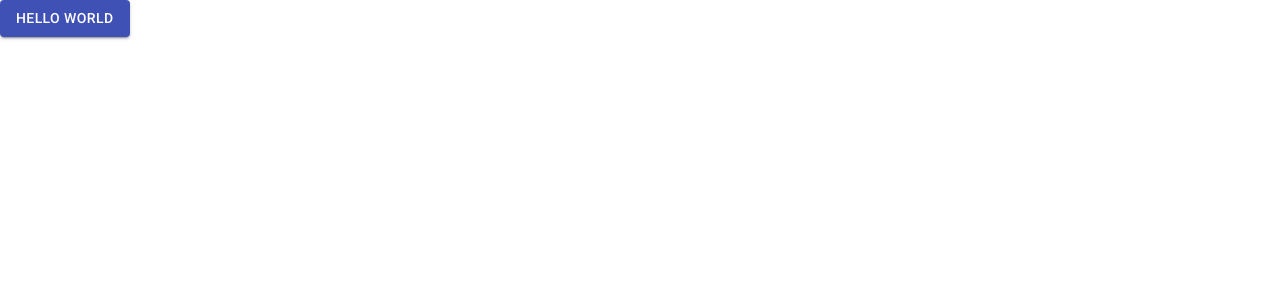
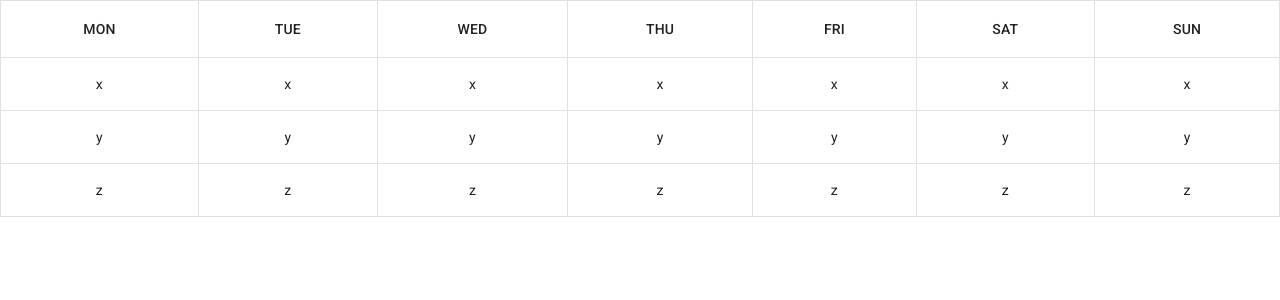
Before and after one commit to SilveiraGuilherme/agenda, a React (Create React App) app: page / in a window 1280 px wide. Shown: the top 300 px of the page. Built offline with nearby package versions, Linux system fonts and the light colour scheme.

Commit message:
Added calendar table

```diff
--- a/src/app/App.tsx
+++ b/src/app/App.tsx
@@ -1,12 +1,7 @@
-import { Button } from '@material-ui/core';
-import { getEventsEndpoint } from '../backend';
+import CalendarScreen from './CalendarScreen';
 
 function App() {
-  return (
-    <Button color="primary" variant="contained">
-      Hello World
-    </Button>
-  );
+  return <CalendarScreen />;
 }
 
 export default App;
--- /dev/null
+++ b/src/app/CalendarScreen.tsx
@@ -0,0 +1,92 @@
+import TableContainer from '@mui/material/TableContainer';
+import Table from '@mui/material/Table';
+import TableBody from '@mui/material/TableBody';
+import TableCell from '@mui/material/TableCell';
+import TableHead from '@mui/material/TableHead';
+import TableRow from '@mui/material/TableRow';
+
+const DAYS_OF_THE_WEEK = ['MON', 'TUE', 'WED', 'THU', 'FRI', 'SAT', 'SUN'];
+
+export default function CalendarScreen() {
+  return (
+    <TableContainer component={'section'}>
+      <Table
+        sx={{
+          borderRight: 1,
+          borderTop: 1,
+          borderColor: 'grey.300',
+        }}
+        aria-label="simple table"
+      >
+        <TableHead>
+          <TableRow>
+            {DAYS_OF_THE_WEEK.map(day => {
+              return (
+                <TableCell
+                  sx={{
+                    borderLeft: 1,
+                    borderColor: 'grey.300',
+                  }}
+                  align="center"
+                  key={day}
+                >
+                  {day}
+                </TableCell>
+              );
+            })}
+          </TableRow>
+        </TableHead>
+        <TableBody>
+          <TableRow>
+            {DAYS_OF_THE_WEEK.map(day => {
+              return (
+                <TableCell
+                  sx={{
+                    borderLeft: 1,
+                    borderColor: 'grey.300',
+                  }}
+                  align="center"
+                  key={day}
+                >
+                  x
+                </TableCell>
+              );
+            })}
+          </TableRow>
+          <TableRow>
+            {DAYS_OF_THE_WEEK.map(day => {
+              return (
+                <TableCell
+                  sx={{
+                    borderLeft: 1,
+                    borderColor: 'grey.300',
+                  }}
+                  align="center"
+                  key={day}
+                >
+                  y
+                </TableCell>
+              );
+            })}
+          </TableRow>
+          <TableRow>
+            {DAYS_OF_THE_WEEK.map(day => {
+              return (
+                <TableCell
+                  sx={{
+                    borderLeft: 1,
+                    borderColor: 'grey.300',
+                  }}
+                  align="center"
+                  key={day}
+                >
+                  z
+                </TableCell>
+              );
+            })}
+          </TableRow>
+        </TableBody>
+      </Table>
+    </TableContainer>
+  );
+}
```
Also changed, not shown: src/app/backend.tsx (renamed from src/backend.tsx).
